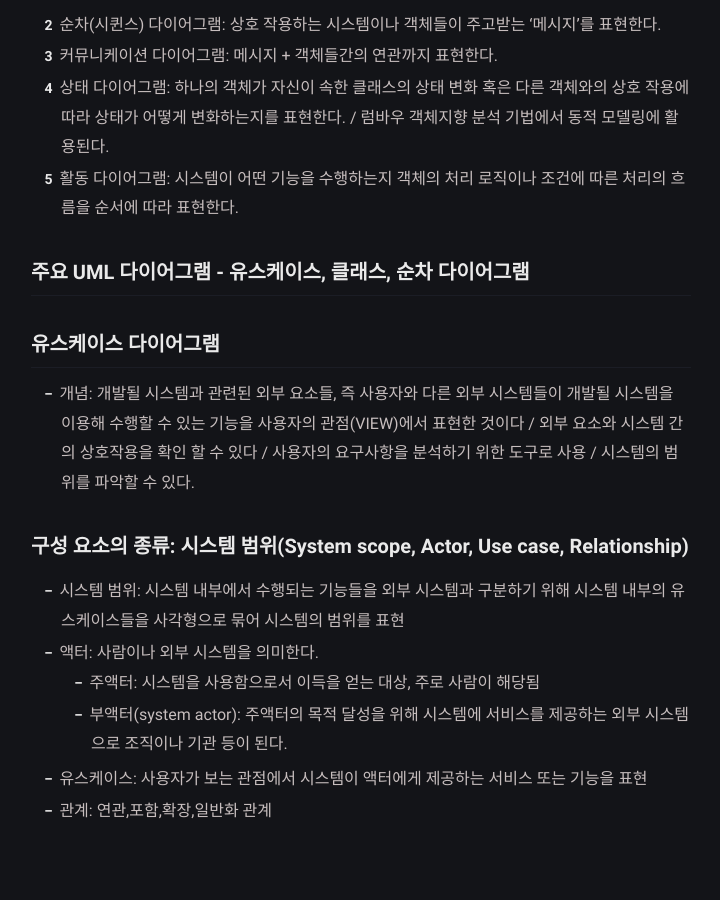
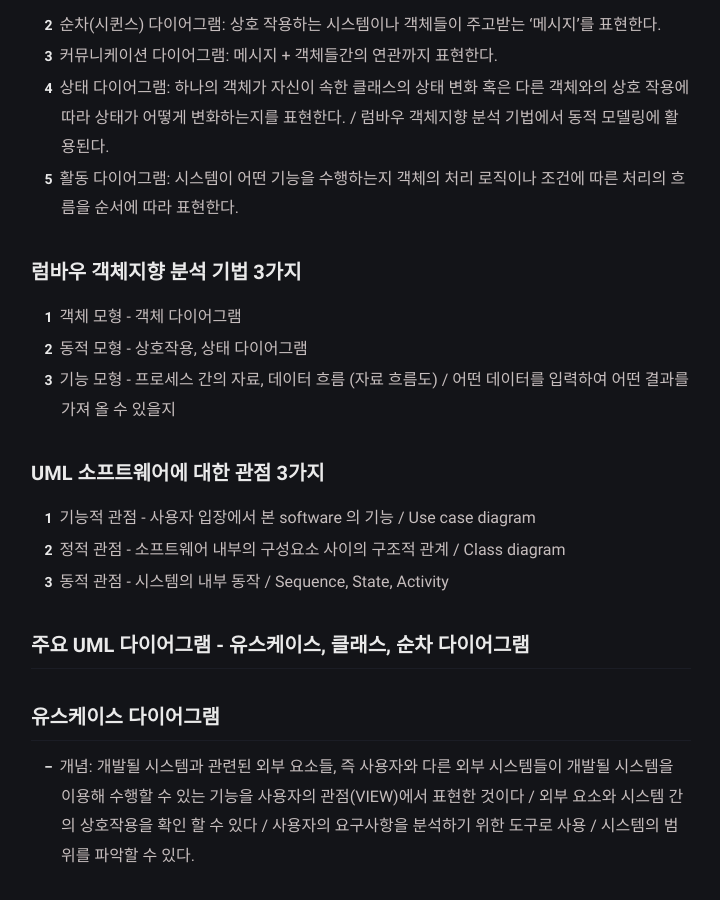
Before and after one commit to Hyukjoo-Lee/Hyukjoo-Lee.github.io, a Jekyll site: the page built from _posts/2024-07-14-CS_UML.markdown, in a window 1280 px wide and 900 px high, scrolled down 2538 px. Shown: the whole window, without its empty margins (279-999 px from the left). Built offline with Jekyll 4.4.1, drawn with Linux system fonts in a browser that asks for light colours.

Commit message:
updated content

```diff
--- a/_posts/2024-07-14-CS_UML.markdown
+++ b/_posts/2024-07-14-CS_UML.markdown
@@ -61,6 +61,18 @@ tags: [UML, Structured Diagram, Behavioral Diagram]
 4. 상태 다이어그램: 하나의 객체가 자신이 속한 클래스의 상태 변화 혹은 다른 객체와의 상호 작용에 따라 상태가 어떻게 변화하는지를 표현한다. / 럼바우 객체지향 분석 기법에서 동적 모델링에 활용된다.
 5. 활동 다이어그램: 시스템이 어떤 기능을 수행하는지 객체의 처리 로직이나 조건에 따른 처리의 흐름을 순서에 따라 표현한다.
 
+#### 럼바우 객체지향 분석 기법 3가지
+
+1. 객체 모형 - 객체 다이어그램
+2. 동적 모형 - 상호작용, 상태 다이어그램
+3. 기능 모형 - 프로세스 간의 자료, 데이터 흐름 (자료 흐름도) / 어떤 데이터를 입력하여 어떤 결과를 가져 올 수 있을지
+
+#### UML 소프트웨어에 대한 관점 3가지
+
+1. 기능적 관점 - 사용자 입장에서 본 software 의 기능 / Use case diagram
+2. 정적 관점 - 소프트웨어 내부의 구성요소 사이의 구조적 관계 / Class diagram
+3. 동적 관점 - 시스템의 내부 동작 / Sequence, State, Activity
+
 ### 주요 UML 다이어그램 - 유스케이스, 클래스, 순차 다이어그램
 
 ### 유스케이스 다이어그램
```
